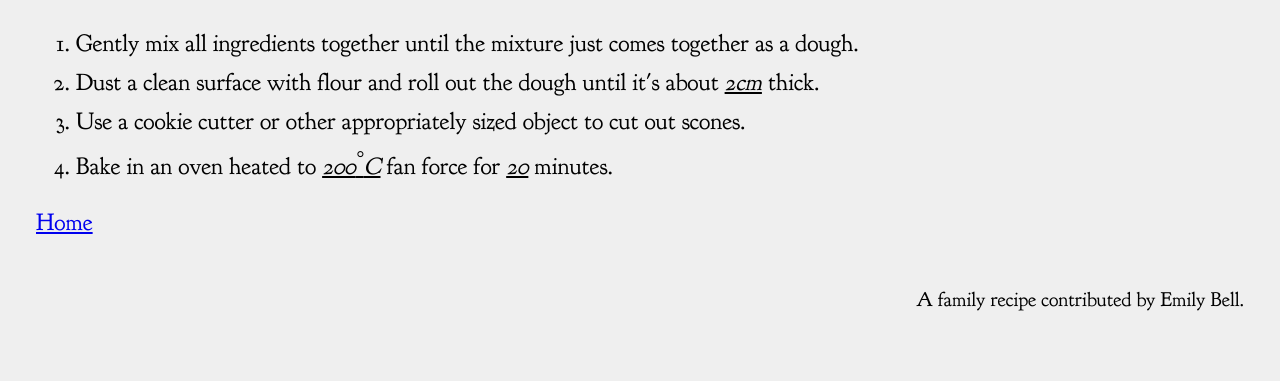
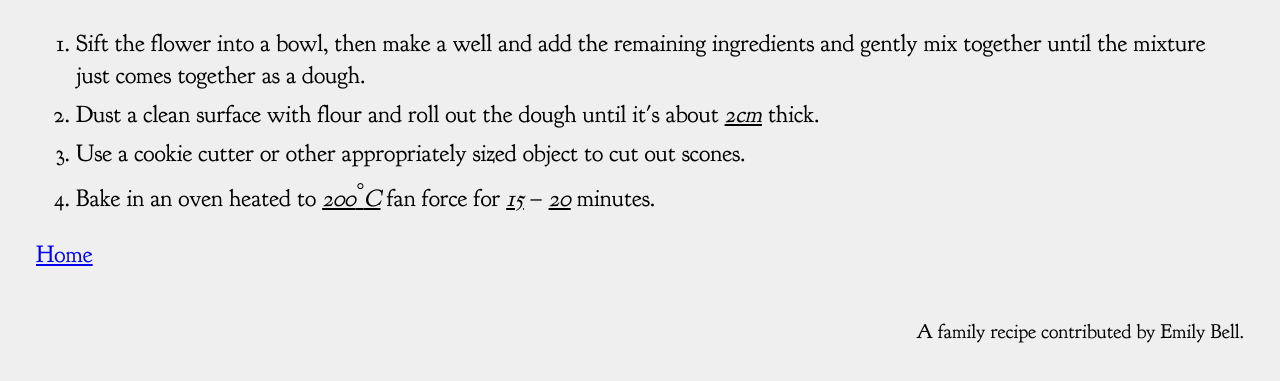
Before and after one commit to OceanEilonwy/recipes.hollingworth.xyz, a plain HTML site: page scones.html in a window 1280 px wide. Shown: the part 498-879 px from the top of the page. Before the commit the page ends 847 px from the top, so only its background shows below. Drawn offline with Linux system fonts and the light colour scheme.

Commit message:
(scones) add sifting instructions and reduce time to cook

```diff
--- a/scones.html
+++ b/scones.html
@@ -32,10 +32,10 @@
         <section id="method">
             <h2>Method</h2>
             <ol>
-                <li>Gently mix all ingredients together until the mixture just comes together as a dough.</li>
+                <li>Sift the flower into a bowl, then make a well and add the remaining ingredients and gently mix together until the mixture just comes together as a dough.</li>
                 <li>Dust a clean surface with flour and roll out the dough until it's about <span class="number">2cm</span> thick.</li>
                 <li>Use a cookie cutter or other appropriately sized object to cut out scones.</li>
-                <li>Bake in an oven heated to <span class="number">200<sup>°</sup>C</span> fan force for <span class="number">20</span> minutes.</li>
+                <li>Bake in an oven heated to <span class="number">200<sup>°</sup>C</span> fan force for <span class="number">15</span> &ndash; <span class="number">20</span> minutes.</li>
             </ol>
         </section>
         <a href="/">Home</a>
```
